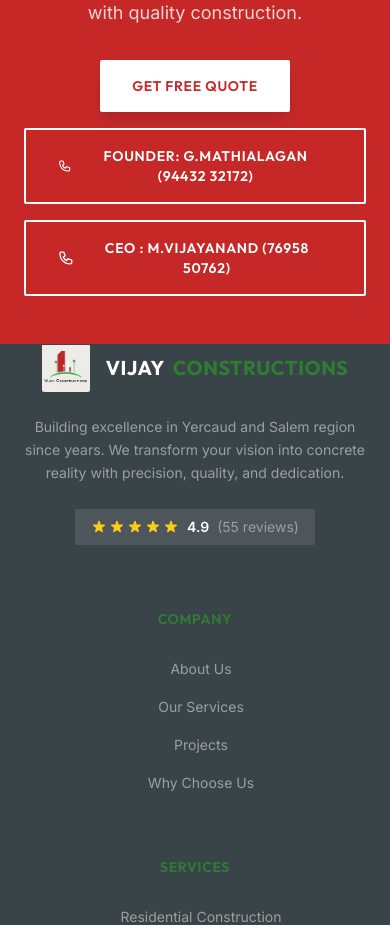
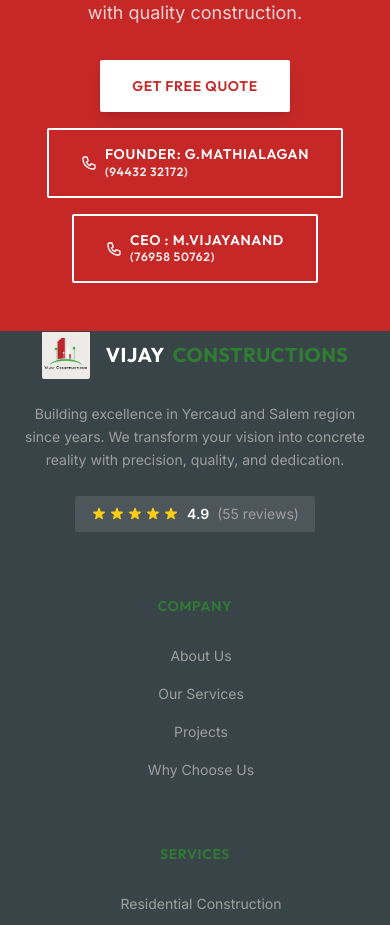
Before and after one commit to dhanushsakthi/VIJAY-CONSTRUCTION, a Next.js app: page / in a window 390 px wide. Shown: the part 8620-9545 px from the top of the page. Built offline with nearby package versions, Linux system fonts and the light colour scheme.

Commit message:
fix: CEO and Founder phone number alignment on mobile view in CTA section

```diff
--- a/src/app/page.tsx
+++ b/src/app/page.tsx
@@ -659,7 +659,10 @@ export default function HomePage() {
                                         d="M3 5a2 2 0 012-2h3.28a1 1 0 01.948.684l1.498 4.493a1 1 0 01-.502 1.21l-2.257 1.13a11.042 11.042 0 005.516 5.516l1.13-2.257a1 1 0 011.21-.502l4.493 1.498a1 1 0 01.684.949V19a2 2 0 01-2 2h-1C9.716 21 3 14.284 3 6V5z"
                                     />
                                 </svg>
-                                Founder: G.MATHIALAGAN (94432 32172)
+                                <span className="flex flex-col items-start leading-tight">
+                                    <span>Founder: G.MATHIALAGAN</span>
+                                    <span className="text-xs opacity-90">(94432 32172)</span>
+                                </span>
                             </a>
                             <a
                                 href="tel:+917695850762"
@@ -678,7 +681,10 @@ export default function HomePage() {
                                         d="M3 5a2 2 0 012-2h3.28a1 1 0 01.948.684l1.498 4.493a1 1 0 01-.502 1.21l-2.257 1.13a11.042 11.042 0 005.516 5.516l1.13-2.257a1 1 0 011.21-.502l4.493 1.498a1 1 0 01.684.949V19a2 2 0 01-2 2h-1C9.716 21 3 14.284 3 6V5z"
                                     />
                                 </svg>
-                                CEO : M.VIJAYANAND (76958 50762)
+                                <span className="flex flex-col items-start leading-tight">
+                                    <span>CEO : M.VIJAYANAND</span>
+                                    <span className="text-xs opacity-90">(76958 50762)</span>
+                                </span>
                             </a>
                         </div>
                     </div>
```
